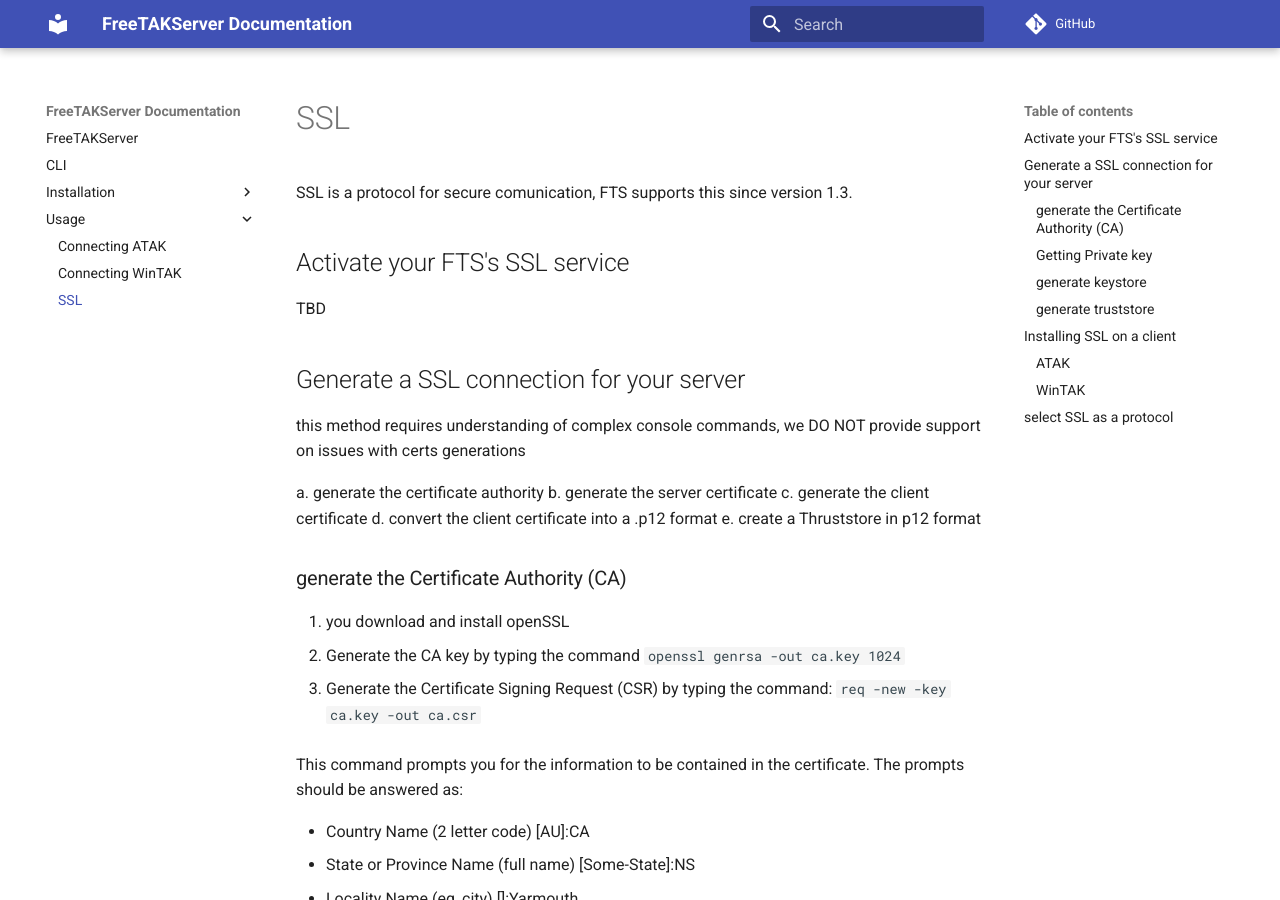
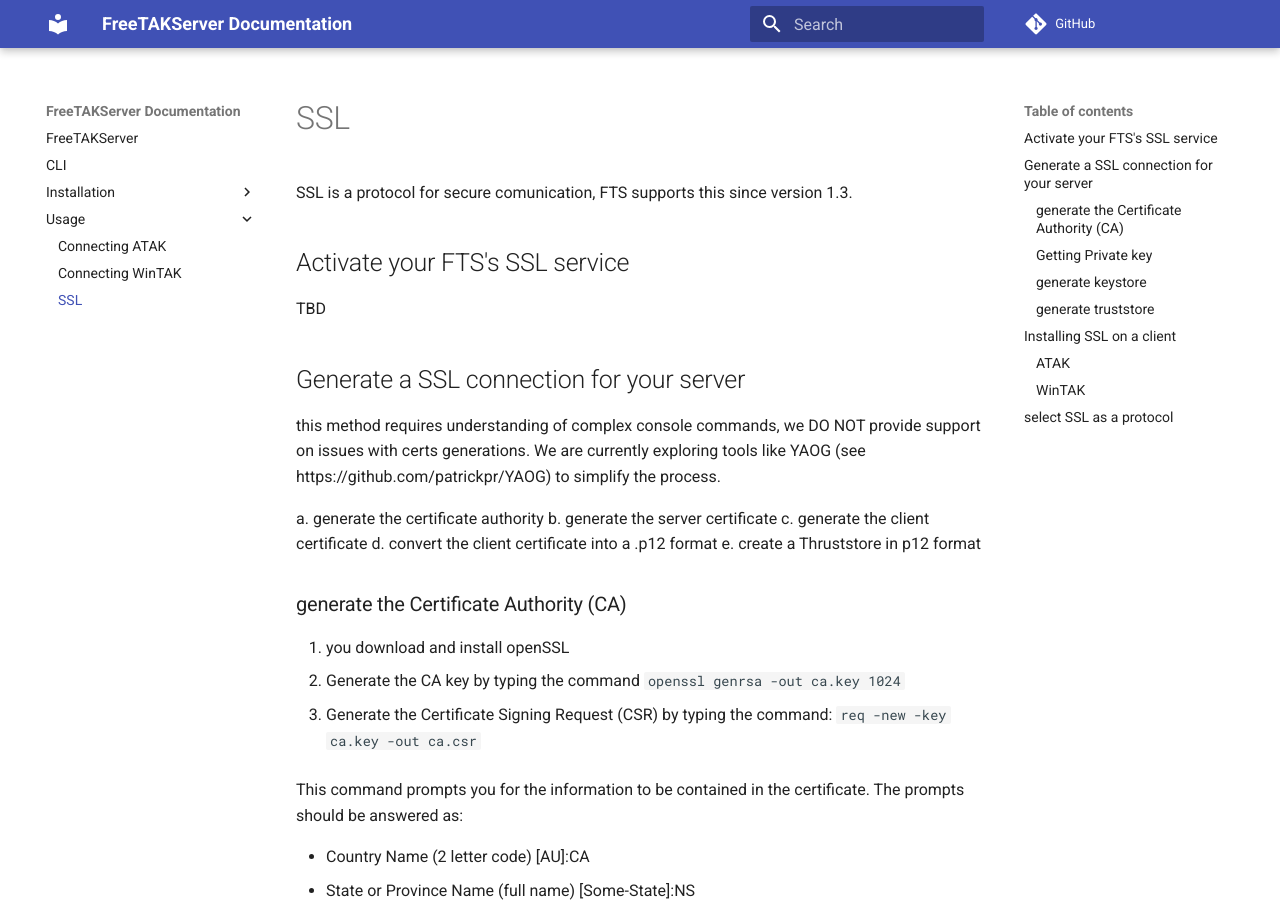
Before and after one commit to FreeTAKTeam/FreeTAKServer-User-Docs, an MkDocs documentation site: the page built from docs/docs/Usage/SSL.md, in a window 1280 px wide and 900 px high. Built offline with MkDocs 1.6.1 and Material for MkDocs 9.7.7, drawn with Linux system fonts in a browser that asks for light colours; comment, search, counter and statistics services are not loaded.

Commit message:
Update SSL.md

```diff
--- a/docs/docs/Usage/SSL.md
+++ b/docs/docs/Usage/SSL.md
@@ -5,7 +5,8 @@
 TBD
 
 ## Generate a SSL connection for your server
-this method requires understanding of complex console commands, we DO NOT provide support on issues with certs generations
+this method requires understanding of complex console commands, we DO NOT provide support on issues with certs generations.
+We are currently exploring tools like YAOG (see https://github.com/patrickpr/YAOG) to simplify the process.
 
 a. generate the certificate authority
 b. generate the server certificate
```
